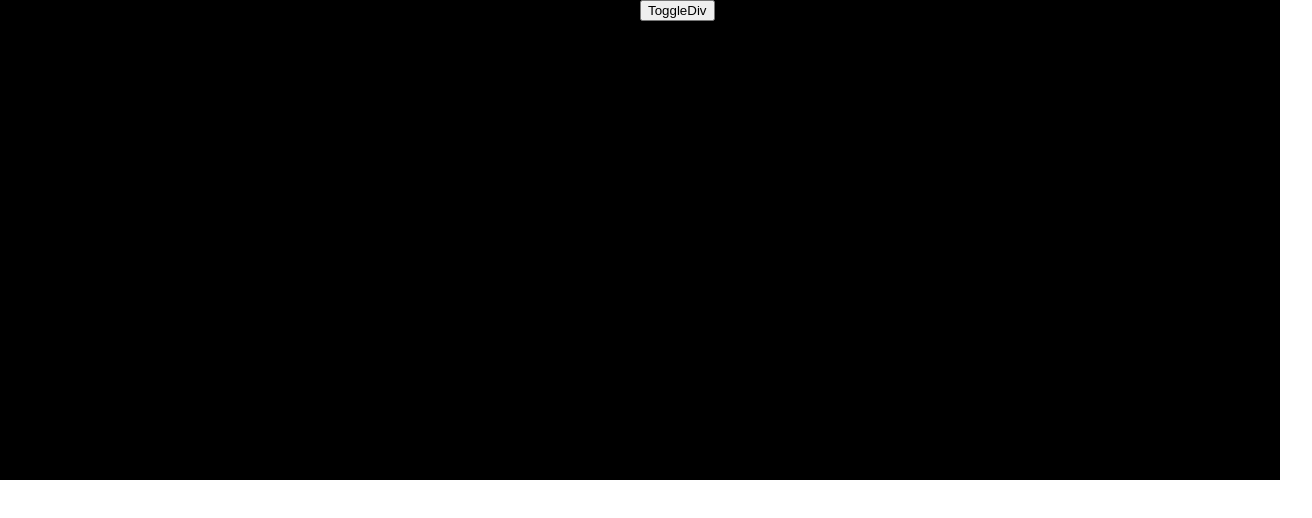
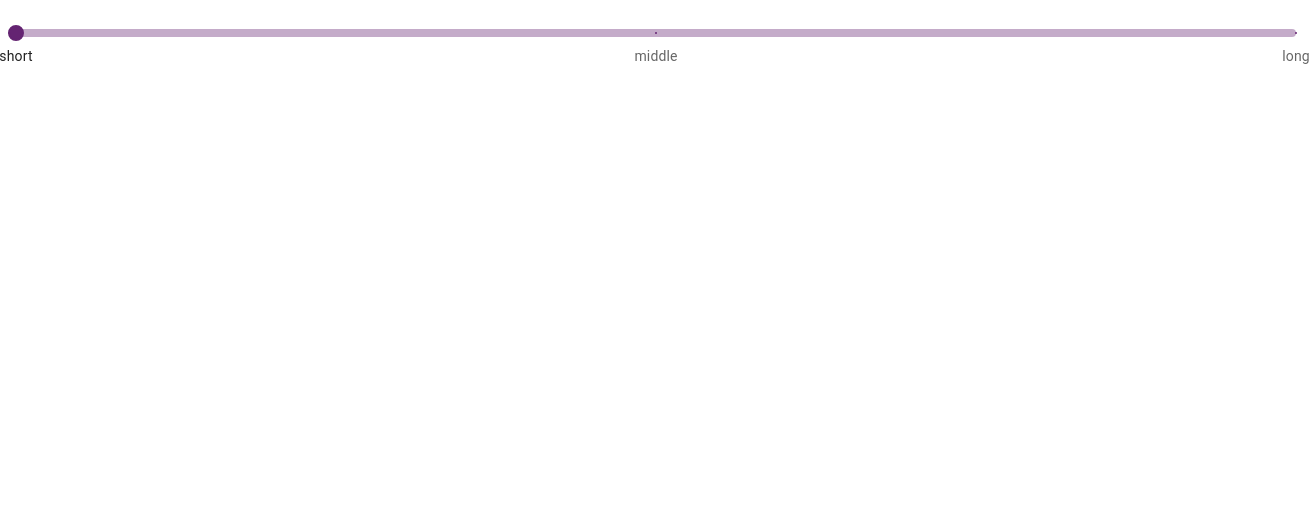
Before and after one commit to acoria/Tutorial.CSS, a React (Create React App) app: page / in a window 1280 px wide. Shown: the top 518 px of the page, 1312 px wide, since content can reach past the window. Built offline with nearby package versions, Linux system fonts and the light colour scheme.

Commit message:
Add MuiSlider snippet

```diff
--- a/package.json
+++ b/package.json
@@ -3,6 +3,7 @@
   "version": "0.1.0",
   "private": true,
   "dependencies": {
+    "@mui/material": "5.11.8",
     "@testing-library/jest-dom": "^5.16.5",
     "@testing-library/react": "^13.4.0",
     "@testing-library/user-event": "^13.5.0",
--- a/src/App.tsx
+++ b/src/App.tsx
@@ -8,6 +8,7 @@ import { CSSTransitionComponent } from "./reactTutorial/transitions_and_animatio
 import { CSSTransitionSidebar } from "./reactTutorial/transitions_and_animations/cssTransitionComponent/sidebar/CSSTransitionSidebar";
 import { TransitionOfSidebar } from "./reactTutorial/transitions_and_animations/transitionComponent/TransitionOfSidebar";
 import { LoadingSpinner } from "./snippets/loadingSpinner/LoadingSpinner";
+import { MuiSlider } from "./snippets/muiSlider/MuiSlider";
 import { Triangle } from "./snippets/triangle/Triangle";
 import { Test } from "./test/Test";
 
@@ -27,7 +28,8 @@ function App() {
   // return <Test />;
   // return <PersonSelect />;
   // return <PersonTurn />;
-  return <CSSTransitionComponent />;
+  return <MuiSlider onValueChange={(value) => console.log(value)} />;
+  // return <CSSTransitionComponent />;
   // return <MouseDragSelect />;
 }
 
--- /dev/null
+++ b/src/snippets/muiSlider/MuiSlider.module.css
@@ -0,0 +1,10 @@
+.slider {
+    margin: 1rem;
+    width: 20%
+}
+
+@media (min-width: 40rem) and (min-height: 25rem) {
+    .slider {
+        width: 50%
+    }
+}
--- /dev/null
+++ b/src/snippets/muiSlider/MuiSlider.tsx
@@ -0,0 +1,90 @@
+import { Mark } from "@mui/base";
+import { Slider, styled } from "@mui/material";
+import styles from "./MuiSlider.module.css";
+
+enum SliderValue {
+  SHORT,
+  MIDDLE,
+  LONG,
+}
+
+const CustomSlider = styled(Slider)({
+  height: 8,
+  "& .MuiSlider-track": {
+    border: "none",
+  },
+  "& .MuiSlider-thumb": {
+    height: 16,
+    width: 16,
+    border: "2px solid currentColor",
+    "&:focus, &:hover, &.Mui-active, &.Mui-focusVisible": {
+      boxShadow: "inherit",
+    },
+    "&:before": {
+      display: "none",
+    },
+  },
+});
+
+const CustomColoredSlider = styled(CustomSlider)<{ primary_color: string }>`
+  color: ${(props: any) => props.primary_color};
+`;
+
+export const MuiSlider: React.FC<{
+  sliderPosition?: number;
+  onValueChange: (value: SliderValue) => void;
+}> = (props) => {
+  const primaryColor = "#642472";
+  const buildMarks = (): Mark[] => {
+    const marks: Mark[] = [];
+    const entries = Object.entries(SliderValue);
+    for (let i = 0; i < Math.round(entries.length / 2); i++) {
+      marks.push({
+        value: Number(entries[i][0]),
+        label: entries[i][1].toString().toLowerCase(),
+      });
+    }
+    return marks;
+  };
+
+  const marks = buildMarks();
+
+  const findSliderValueByValue = (value: number): SliderValue => {
+    const element = Object.entries(SliderValue).find((element) => {
+      return element[0] === value.toString();
+    });
+    return element as unknown as SliderValue;
+  };
+
+  const getDefaultValue = (): number => {
+    const sliderPosition = props.sliderPosition ?? findFirst();
+    const defaultValue = sliderPosition as any;
+    return Number(defaultValue[0]);
+  };
+
+  const findFirst = (): number => {
+    const first = (Object.entries(SliderValue).at(0) as any)[0];
+    return first;
+  };
+  return (
+    <CustomColoredSlider
+      primary_color={primaryColor}
+      className={styles.slider}
+      defaultValue={getDefaultValue()}
+      step={marks[0].value}
+      min={marks[0].value}
+      max={marks[marks.length - 1].value}
+      valueLabelDisplay="auto"
+      marks={marks}
+      onChange={(event: Event, value: any) => {
+        let selectedValue: number;
+        if (typeof value === "number") {
+          selectedValue = value;
+        } else {
+          selectedValue = value[0];
+        }
+        props.onValueChange(findSliderValueByValue(selectedValue));
+      }}
+    />
+  );
+};
```
Also changed, not shown: 1 other file (tests, documents, lock files or other folders).
